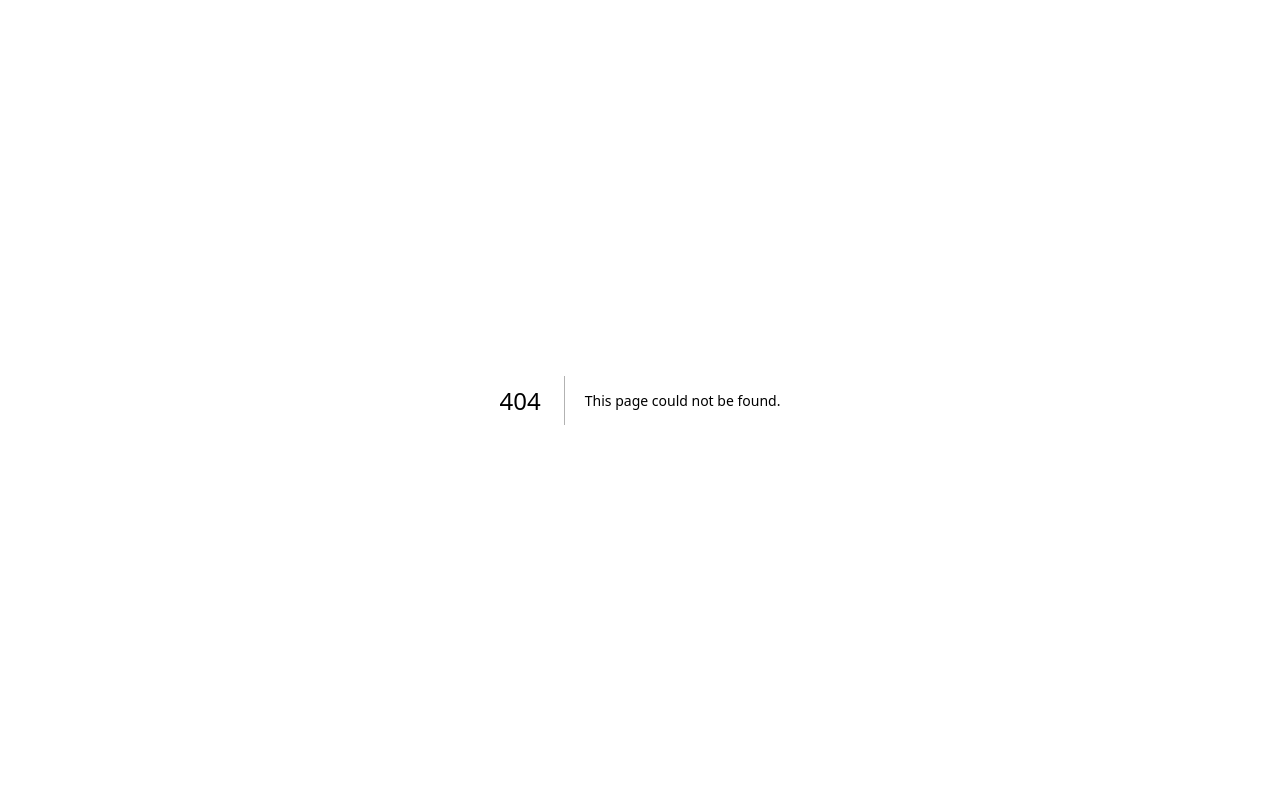
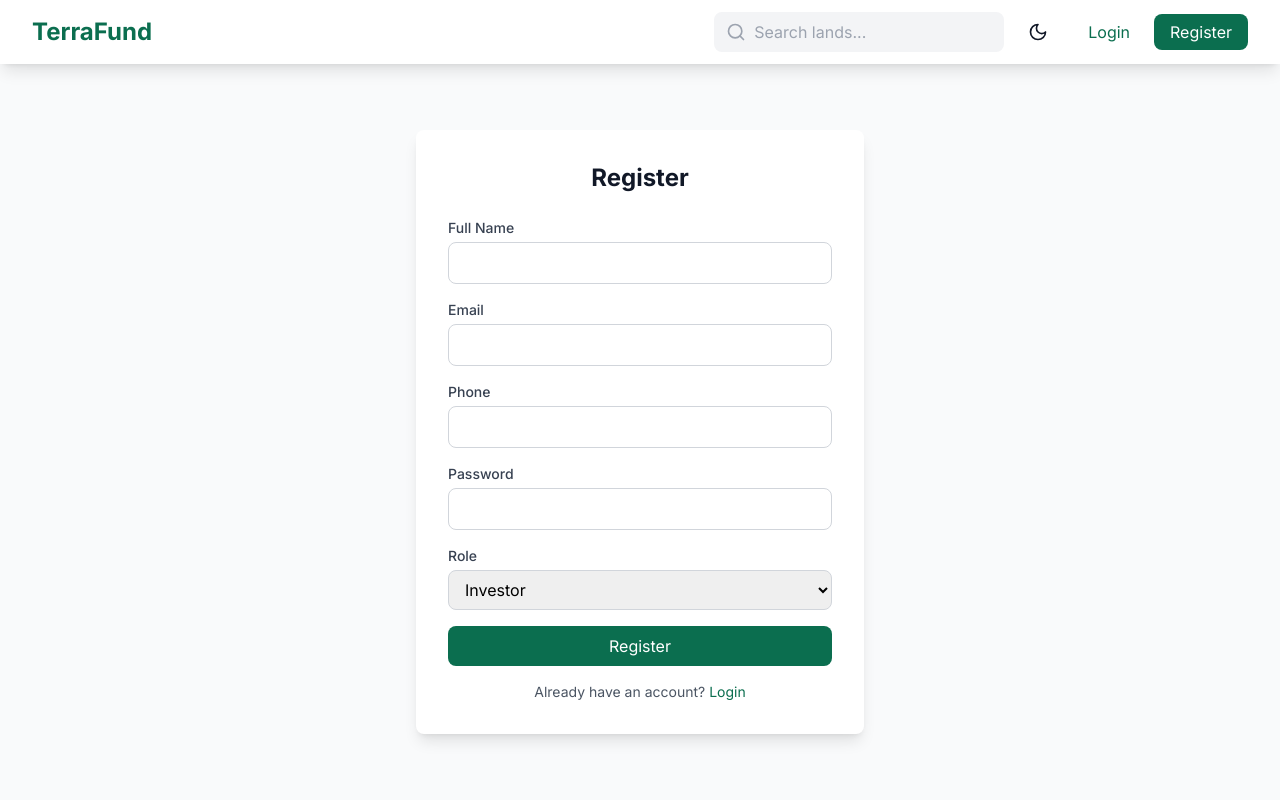
Before and after one commit to TerraFund/web_frontend, a Next.js app: page /auth/register in a window 1280 px wide. Before the commit this address had no page. Shown: the top 800 px of the page. Built offline with nearby package versions, Linux system fonts and the light colour scheme.

Commit message:
Create register page with form and role selection

```diff
--- /dev/null
+++ b/src/app/auth/register/page.tsx
@@ -0,0 +1,124 @@
+'use client';
+
+import { useState } from 'react';
+import Link from 'next/link';
+import { useDispatch } from 'react-redux';
+import { setCredentials } from '@/store/slices/authSlice';
+import Navbar from '@/components/Navbar';
+import Footer from '@/components/Footer';
+
+export default function Register() {
+  const dispatch = useDispatch();
+  const [formData, setFormData] = useState({
+    name: '',
+    email: '',
+    phone: '',
+    password: '',
+    role: 'investor' as 'landowner' | 'investor',
+  });
+
+  const handleSubmit = (e: React.FormEvent) => {
+    e.preventDefault();
+    // Mock registration
+    const mockUser = {
+      id: '1',
+      name: formData.name,
+      email: formData.email,
+      phone: formData.phone,
+      role: formData.role,
+      kyc_status: 'pending' as const,
+      created_at: new Date().toISOString(),
+      updated_at: new Date().toISOString(),
+    };
+    dispatch(setCredentials({ user: mockUser, token: 'mock-token' }));
+  };
+
+  return (
+    <div className="min-h-screen bg-background_light dark:bg-background_dark">
+      <Navbar />
+      <main className="pt-16 flex items-center justify-center min-h-screen">
+        <div className="max-w-md w-full mx-4">
+          <div className="bg-white dark:bg-gray-800 rounded-lg shadow-lg p-8">
+            <h1 className="text-2xl font-bold text-center mb-6 text-gray-900 dark:text-white">Register</h1>
+            <form onSubmit={handleSubmit} className="space-y-4">
+              <div>
+                <label className="block text-sm font-medium text-gray-700 dark:text-gray-300 mb-1">
+                  Full Name
+                </label>
+                <input
+                  type="text"
+                  required
+                  className="w-full px-3 py-2 border border-gray-300 dark:border-gray-600 rounded-lg focus:ring-2 focus:ring-primary focus:border-transparent dark:bg-gray-700 dark:text-white"
+                  value={formData.name}
+                  onChange={(e) => setFormData({ ...formData, name: e.target.value })}
+                />
+              </div>
+              <div>
+                <label className="block text-sm font-medium text-gray-700 dark:text-gray-300 mb-1">
+                  Email
+                </label>
+                <input
+                  type="email"
+                  required
+                  className="w-full px-3 py-2 border border-gray-300 dark:border-gray-600 rounded-lg focus:ring-2 focus:ring-primary focus:border-transparent dark:bg-gray-700 dark:text-white"
+                  value={formData.email}
+                  onChange={(e) => setFormData({ ...formData, email: e.target.value })}
+                />
+              </div>
+              <div>
+                <label className="block text-sm font-medium text-gray-700 dark:text-gray-300 mb-1">
+                  Phone
+                </label>
+                <input
+                  type="tel"
+                  required
+                  className="w-full px-3 py-2 border border-gray-300 dark:border-gray-600 rounded-lg focus:ring-2 focus:ring-primary focus:border-transparent dark:bg-gray-700 dark:text-white"
+                  value={formData.phone}
+                  onChange={(e) => setFormData({ ...formData, phone: e.target.value })}
+                />
+              </div>
+              <div>
+                <label className="block text-sm font-medium text-gray-700 dark:text-gray-300 mb-1">
+                  Password
+                </label>
+                <input
+                  type="password"
+                  required
+                  className="w-full px-3 py-2 border border-gray-300 dark:border-gray-600 rounded-lg focus:ring-2 focus:ring-primary focus:border-transparent dark:bg-gray-700 dark:text-white"
+                  value={formData.password}
+                  onChange={(e) => setFormData({ ...formData, password: e.target.value })}
+                />
+              </div>
+              <div>
+                <label className="block text-sm font-medium text-gray-700 dark:text-gray-300 mb-1">
+                  Role
+                </label>
+                <select
+                  className="w-full px-3 py-2 border border-gray-300 dark:border-gray-600 rounded-lg focus:ring-2 focus:ring-primary focus:border-transparent dark:bg-gray-700 dark:text-white"
+                  value={formData.role}
+                  onChange={(e) => setFormData({ ...formData, role: e.target.value as 'landowner' | 'investor' })}
+                >
+                  <option value="investor">Investor</option>
+                  <option value="landowner">Landowner</option>
+                </select>
+              </div>
+              <button
+                type="submit"
+                className="w-full bg-primary text-white py-2 px-4 rounded-lg hover:bg-accent transition-colors"
+              >
+                Register
+              </button>
+            </form>
+            <p className="text-center mt-4 text-sm text-gray-600 dark:text-gray-400">
+              Already have an account?{' '}
+              <Link href="/auth/login" className="text-primary hover:text-accent">
+                Login
+              </Link>
+            </p>
+          </div>
+        </div>
+      </main>
+      <Footer />
+    </div>
+  );
+}
```
